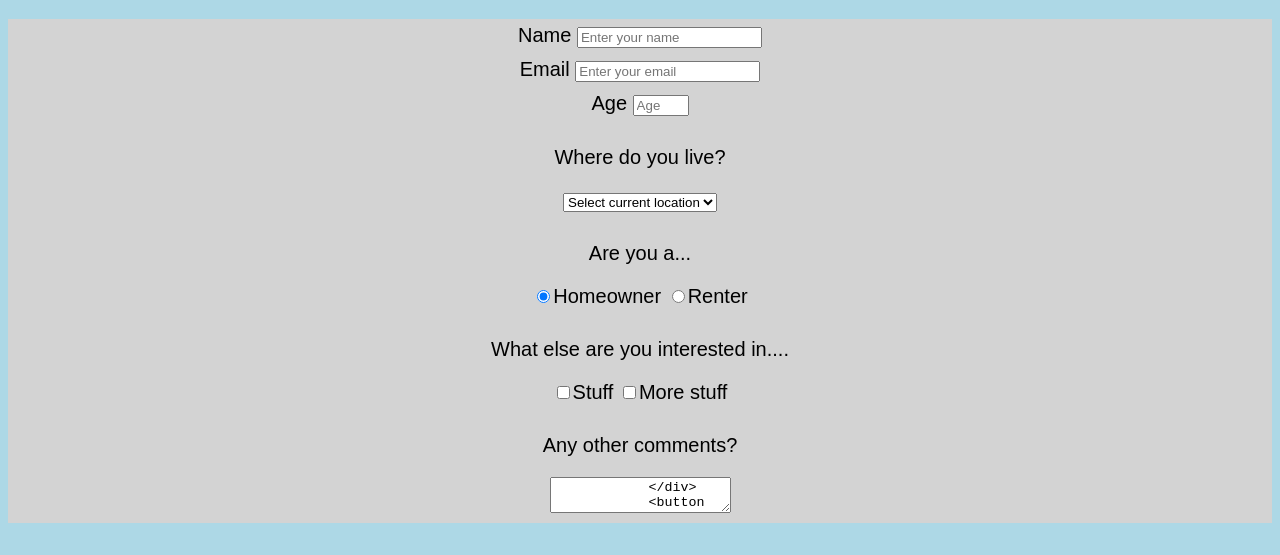
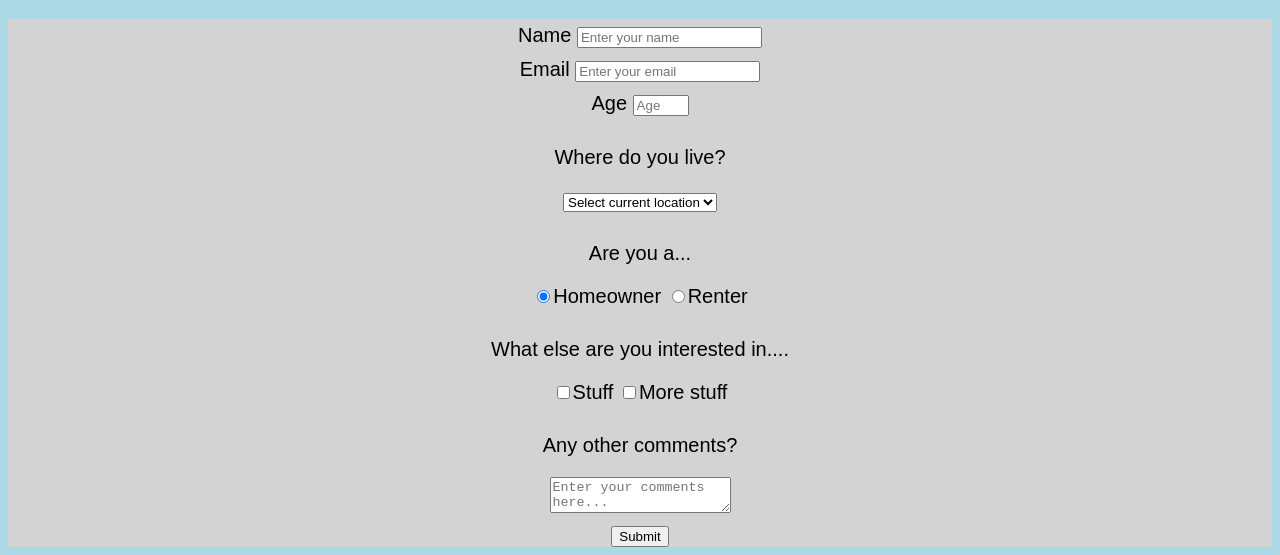
Before and after one commit to callumjelliott/fcc-tuts, a plain HTML site: page responsive-projects/survey-form/index.html in a window 1280 px wide. Shown: the part 265-820 px from the top of the page. Drawn offline with Linux system fonts and the light colour scheme; a script that the page names is missing.

Commit message:
fixed issue with textarea

```diff
--- a/responsive-projects/survey-form/index.html
+++ b/responsive-projects/survey-form/index.html
@@ -45,7 +45,7 @@
             </div>
             <div id="form-group">
                 <p>Any other comments?</p>
-                <textarea name="comments" id="comments" placrholder="Enter your comments here...">
+                <textarea name="comments" id="comments" placeholder="Enter your comments here..."></textarea>
             </div>
             <button type="submit">Submit</button>
         </form>
```
